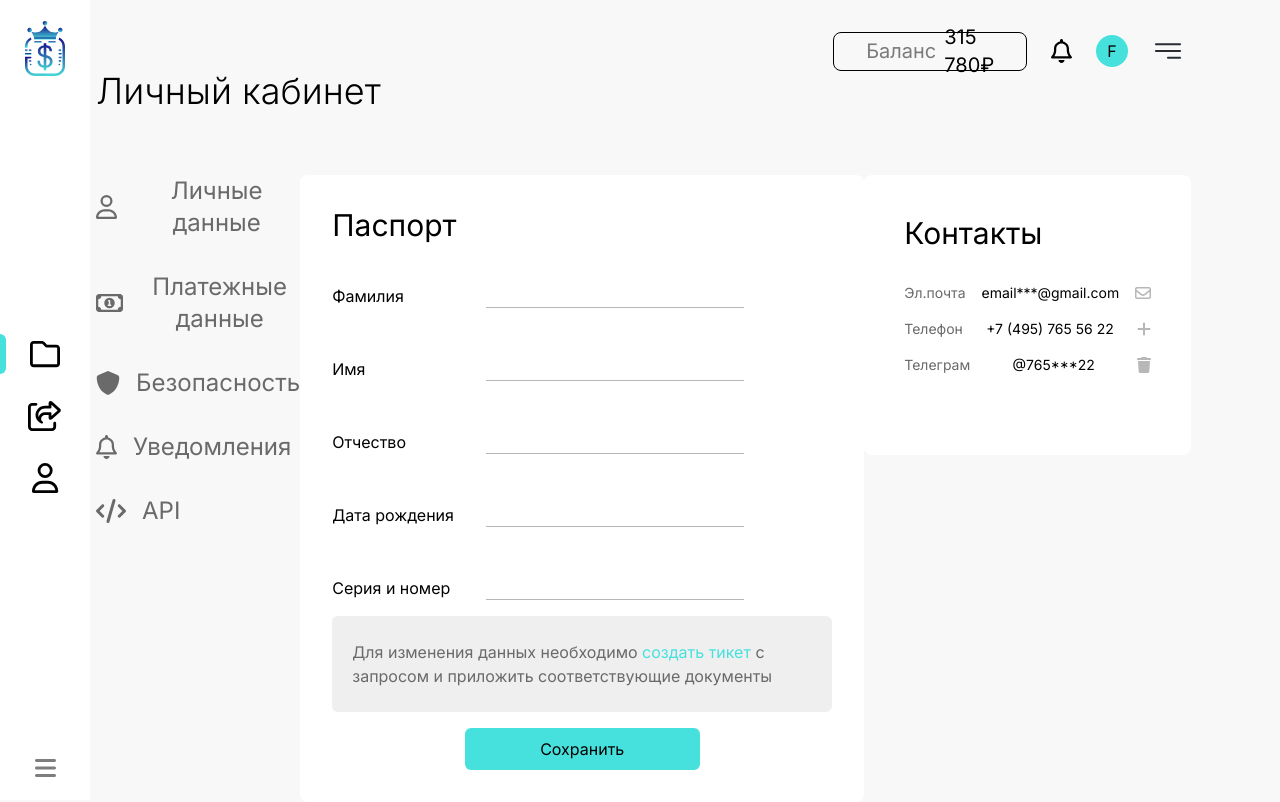
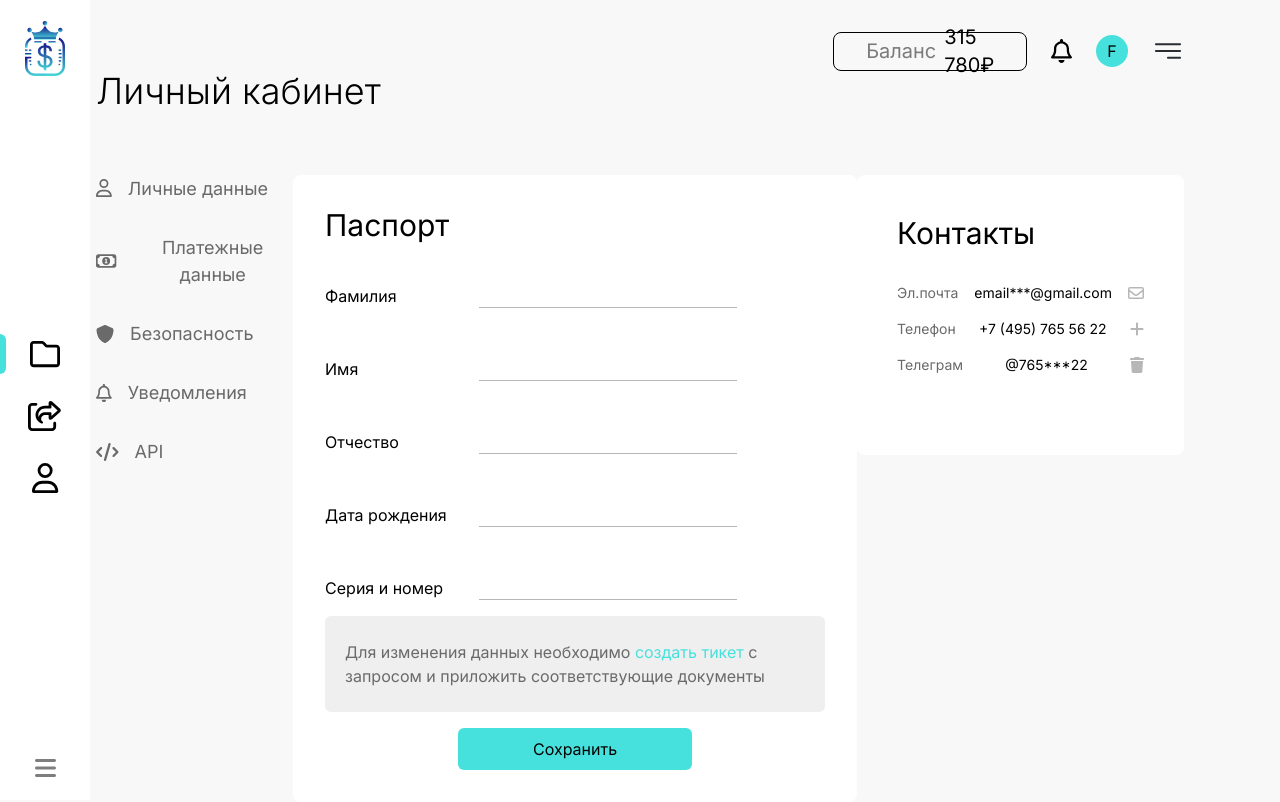
Before and after one commit to k1ngsterr1/KingPay-1, a React (Vite) app: page /personal-account in a window 1280 px wide. Built offline with nearby package versions, Linux system fonts and the light colour scheme.

Commit message:
--ADAPTED TAB BUTTONS

```diff
--- a/src/shared/ui/TabButton/index.tsx
+++ b/src/shared/ui/TabButton/index.tsx
@@ -19,12 +19,12 @@ export const TabButton: React.FC<ITabButton> = ({ icon, text, isActive }) => {
         icon={icon}
         className={`${styles.tab_btn__icon} ${
           isActive ? `text-[#6A6A6A]` : "text-black"
-        } text-2xl`}
+        }`}
       />
       <span
         className={`${styles.tab_btn__text} ${
           isActive ? `text-[#6A6A6A]` : "text-black"
-        } text-2xl`}
+        }`}
       >
         {text}
       </span>
--- a/src/shared/ui/TabButton/styles.module.scss
+++ b/src/shared/ui/TabButton/styles.module.scss
@@ -1,5 +1,41 @@
+@import "../../styles/breakpoints.scss";
+@import "../../styles/respondTo.scss";
+
 .tab_btn {
   transition: 0.3s all;
+
+  &__icon,
+  &__text {
+    font-size: clamp(9px, 18 / 2560 * 100vw, 36px);
+
+    @include respond-to("5xl") {
+      font-size: clamp(9px, 18 / 2560 * 100vw, 36px);
+    }
+
+    @include respond-to("4xl") {
+      font-size: clamp(9px, 18 / 1920 * 100vw, 36px);
+    }
+
+    @include respond-to("3xl") {
+      font-size: clamp(9px, 18 / 1680 * 100vw, 36px);
+    }
+
+    @include respond-to("2xl") {
+      font-size: clamp(9px, 18 / 1520 * 100vw, 36px);
+    }
+
+    @include respond-to("xl") {
+      font-size: clamp(9px, 18 / 1360 * 100vw, 36px);
+    }
+
+    @include respond-to("lg") {
+      font-size: clamp(9px, 18 / 1200 * 100vw, 36px);
+    }
+
+    @include respond-to("md") {
+      font-size: clamp(7px, 14 / 992 * 100vw, 28px);
+    }
+  }
 
   &:hover &__icon {
     transition: 0.3s all;
```
Also changed, not shown: src/processes/router/index.tsx (+1 -8 lines).
